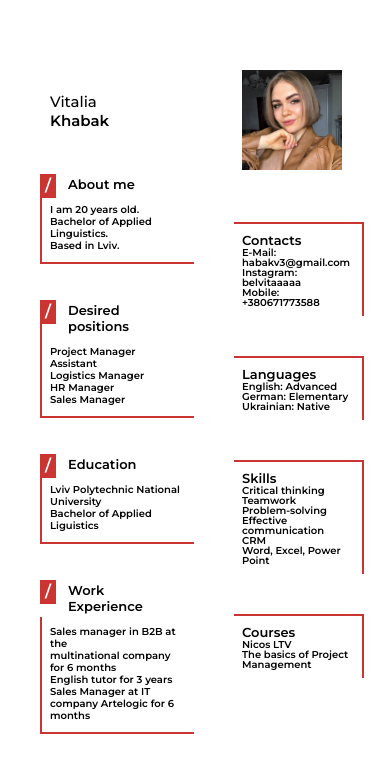
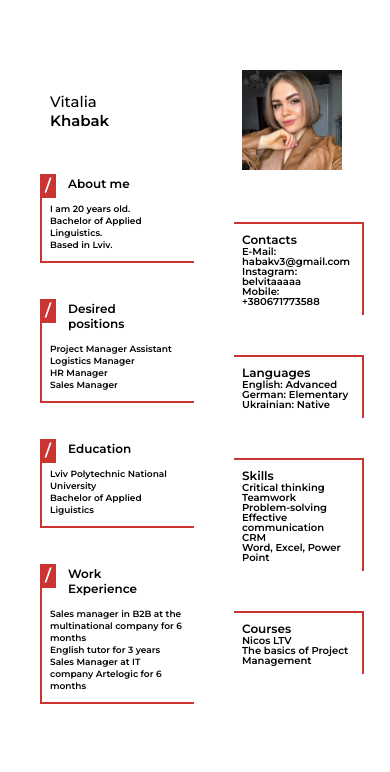
Before and after one commit to Vitaliia77/Vitaliia77.github.io, a plain HTML site: page index.html in a window 390 px wide. Drawn offline with Linux system fonts and the light colour scheme.

Commit message:
Update style.css

```diff
--- a/css/style.css
+++ b/css/style.css
@@ -252,11 +252,11 @@ li{
     }
 
     .left__element h3{
-        font-size: 13px;
+        font-size: 12px;
     }
 
     .left__element h5{
-        font-size: 10px;
+        font-size: 9px;
         line-height: 12px;
     }
 
@@ -284,7 +284,7 @@ li{
     }
 
     .right__element h3{
-        font-size: 13px;
+        font-size: 12px;
     }
 
     .right__element ul li{
```
